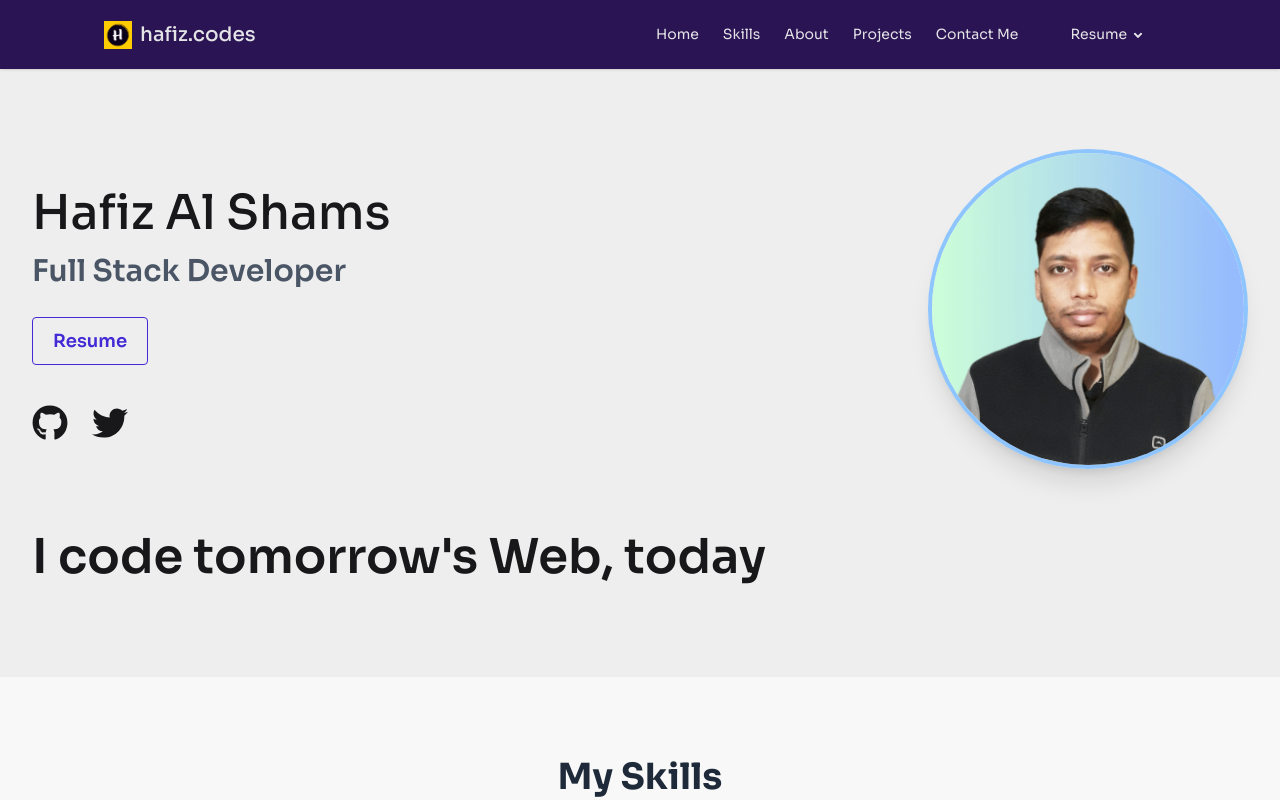
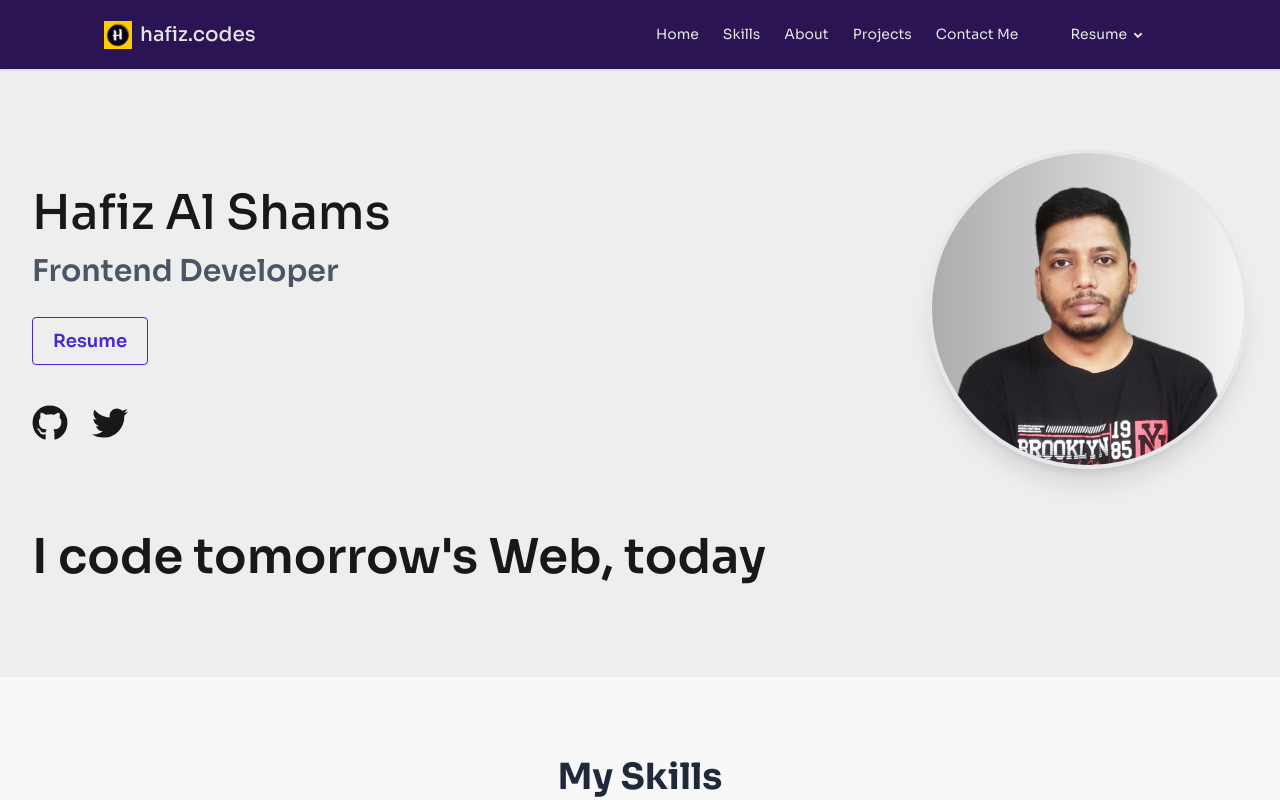
Before and after one commit to Hafiz-Al-Shams/my-portfolio, a React (Vite) app: page / in a window 1280 px wide. Shown: the top 800 px of the page. Built offline with nearby package versions, Linux system fonts and the light colour scheme.

Commit message:
updated banner image

```diff
--- a/src/components/Banner.jsx
+++ b/src/components/Banner.jsx
@@ -9,7 +9,7 @@ const Banner = () => {
             <div className="flex flex-col md:flex-row justify-between items-center md:items-start pt-10 md:pt-20"> {/* Stack layout on mobile, side-by-side on tablets/desktops */}
                 <div className="pt-6 md:pt-10 space-y-4 text-center md:text-left"> {/* Center align for small screens, left align for larger */}
                     <h2 className="text-3xl sm:text-4xl md:text-5xl font-medium">Hafiz Al Shams</h2> {/* Scaled font sizes for better responsiveness */}
-                    <h3 className="text-xl sm:text-2xl md:text-3xl text-gray-600 font-semibold">Full Stack Developer</h3> {/* Adjusted text sizes */}
+                    <h3 className="text-xl sm:text-2xl md:text-3xl text-gray-600 font-semibold">Frontend Developer</h3> {/* Adjusted text sizes */}
 
                     <div className="mt-5 sm:mt-7">
                         <button className="btn btn-outline btn-primary btn-md md:btn-lg">Resume</button> {/* Adjusted button size for mobile */}
@@ -23,7 +23,7 @@ const Banner = () => {
                     <img
                         src={hafizImg}
                         alt="Profile"
-                        className="w-40 sm:w-56 md:w-72 lg:w-80 rounded-full border-4 border-blue-300 shadow-xl"
+                        className="w-40 sm:w-56 md:w-72 lg:w-80 rounded-full border-4 border-gray-200 shadow-xl"
 
                     // Responsive image scaling
 
```
Also changed, not shown: src/assets/hafiz.png.
